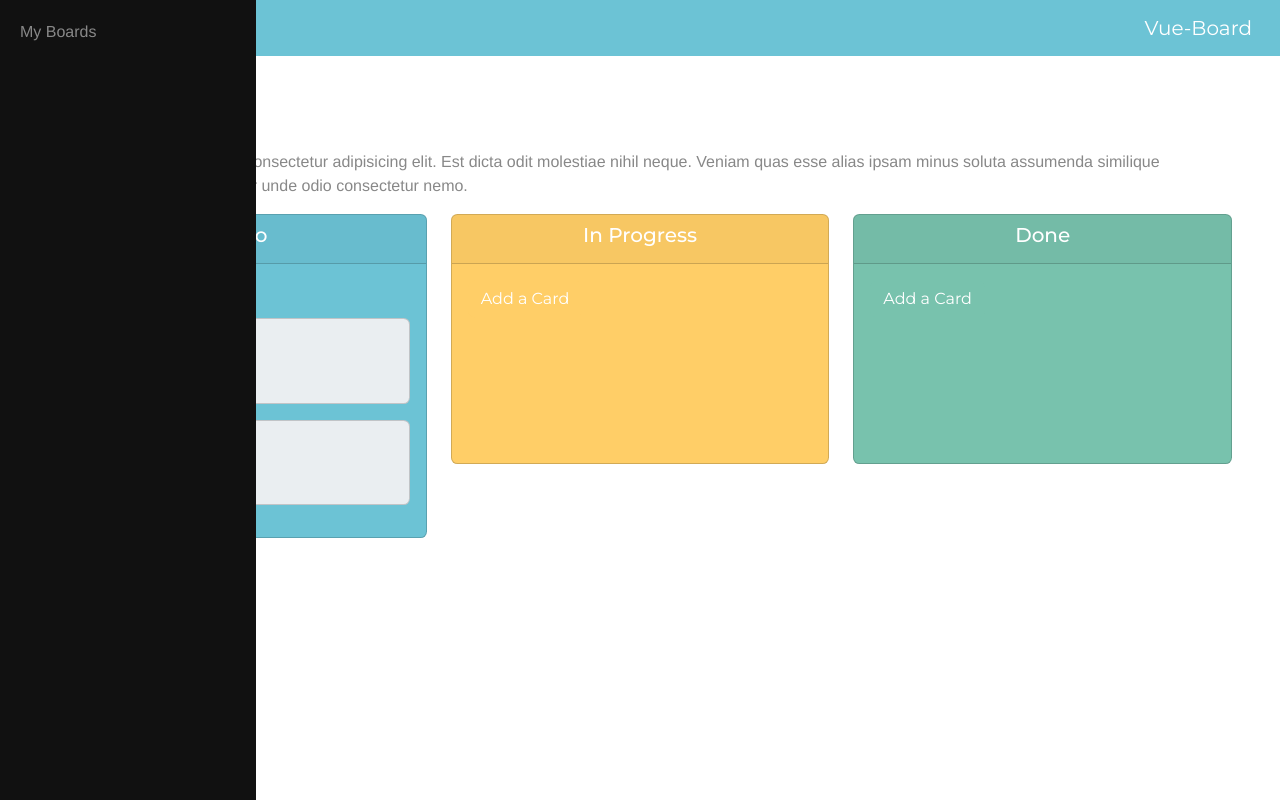
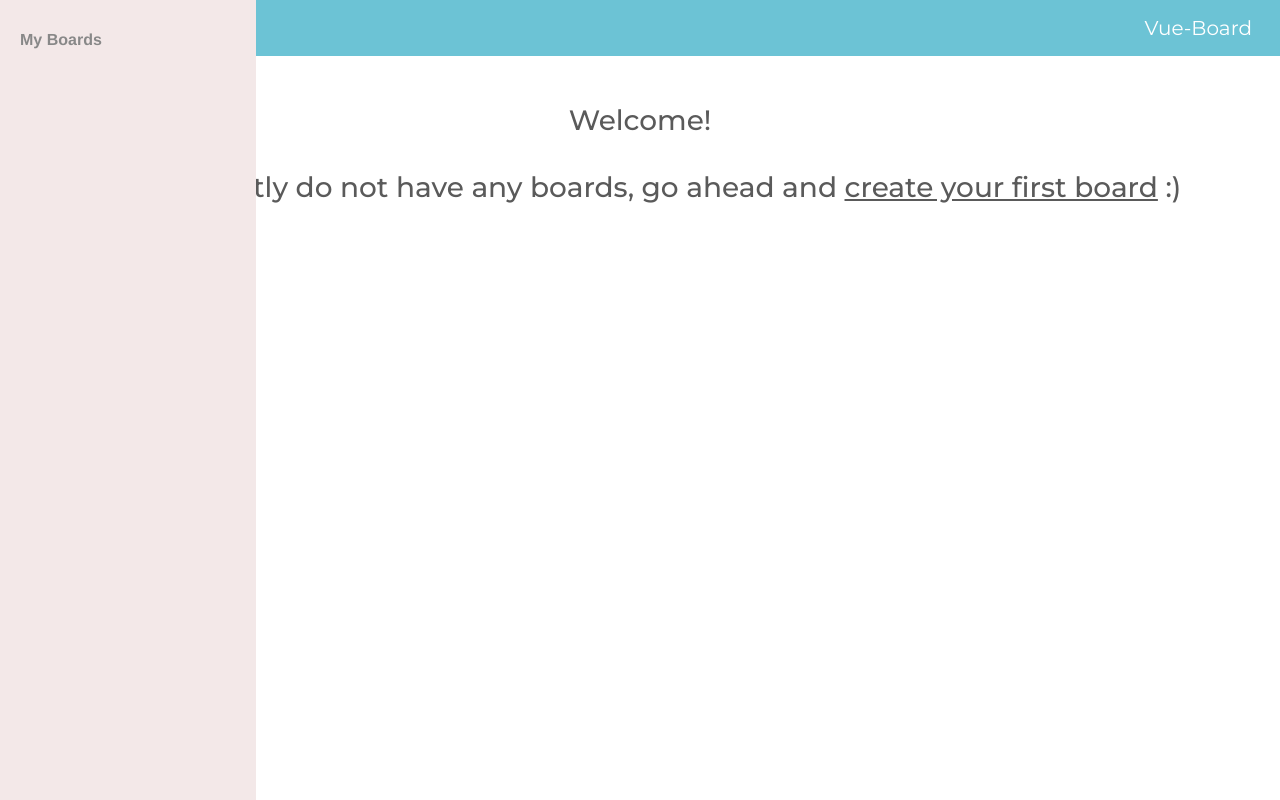
Before and after one commit to torrizing/vue2-kanban-board, a Vue app: page /#/ in a window 1280 px wide. Both pictures are taken after a click on the button 25 px from the left and 28 px from the top of the page. Built offline with nearby package versions, Linux system fonts and the light colour scheme.

Commit message:
Added welcome page

```diff
--- a/src/App.vue
+++ b/src/App.vue
@@ -1,26 +1,32 @@
 <template>
   <div id="app">
-    <!-- Add side nav bar -->
-    <div id="sideNav" v-show="showSideNav">
-      <div style="text-align:right;">
-        <font-awesome-icon class="closebtn" @click="closeSideNav()" icon="fa-solid fa-xmark" />
+    <!-- Side nav bar -->
+    <!-- <div id="sideNav" v-show="showSideNav">
+      <div class="mb-2" style="text-align:right;">
+        <font-awesome-icon class="closebtn" color="#ff7851" @click="closeSideNav()" icon="fa-solid fa-xmark" />
+      </div>
+
+      <div style="display:flex;" class="mb-3">
+        <span><strong>My Boards</strong></span>
+
+        <span style="margin-left:auto;"> <font-awesome-icon class="addNewBoardIcon" icon="fa-solid fa-plus" data-bs-toggle="modal" data-bs-target="#exampleModal" @click="addNewBoard()"/></span>
       </div>
 
       <div>
-        My Boards <font-awesome-icon class="addNewBoardIcon" icon="fa-solid fa-plus" data-bs-toggle="modal" data-bs-target="#exampleModal" @click="addNewBoard()"/>
+        <div v-for="eachBoard in allBoardsList" :key="eachBoard.boardI" class="eachBoardClass mb-2" @click="accessBoard(eachBoard)">{{eachBoard.boardName}}</div>
       </div>
 
-    </div>
-
+    </div> -->
+<!--
     <nav class="navbar navbar-expand-lg navbar-dark bg-info">
       <div class="container-fluid d-flex">
-      <button class="btn btn-info" type="submit" @click="openSideNav()"><font-awesome-icon icon="fa-solid fa-bars" /></button>
+      <button class="btn btn-info" type="submit" @click="openSideNav()"><font-awesome-icon icon="fa-solid fa-bars" /></button> -->
 
 
         <!-- <button class="navbar-toggler" type="button" data-bs-toggle="collapse" data-bs-target="#navbarColor01" aria-controls="navbarColor01" aria-expanded="false" aria-label="Toggle navigation">
           <span class="navbar-toggler-icon"></span>
         </button> -->
-        <a class="navbar-brand" href="#">Vue-Board</a>
+        <!-- <a class="navbar-brand" href="#">Vue-Board</a> -->
 
         <!-- <div class="collapse navbar-collapse" id="navbarColor01">
           <ul class="navbar-nav me-auto">
@@ -44,17 +50,16 @@
             <button class="btn btn-secondary my-2 my-sm-0" type="submit">Search</button>
           </form>
         </div> -->
-      </div>
-    </nav>
-    <div>My Boards <font-awesome-icon class="addNewBoardIcon" icon="fa-solid fa-plus" data-bs-toggle="modal" data-bs-target="#exampleModal" @click="addNewBoard()"/></div>
+      <!-- </div>
+    </nav> -->
 
     <!-- Button trigger modal -->
     <!-- <button type="button" class="btn btn-primary" data-bs-toggle="modal" data-bs-target="#exampleModal">
       Launch demo modal
     </button> -->
 
-    <!-- Modal -->
-    <div class="modal" id="exampleModal" data-bs-backdrop="static" data-bs-keyboard="false" tabindex="-1" aria-labelledby="staticBackdropLabel" aria-hidden="true">
+    <!-- Create New Board Dialog -->
+    <!-- <div class="modal" id="exampleModal" data-bs-backdrop="static" data-bs-keyboard="false" tabindex="-1" aria-labelledby="staticBackdropLabel" aria-hidden="true">
       <div class="modal-dialog" role="document">
         <div class="modal-content">
           <div class="modal-header">
@@ -81,39 +86,46 @@
           </div>
         </div>
       </div>
-    </div>
+    </div> -->
     <router-view/>
   </div>
 </template>
 
 <script>
+
 export default {
   name: 'App',
+
   data() {
     return {
-      newBoardName: '',
-      newBoardDesc: '',
-      showSideNav: false
+      // newBoardName: '',
+      // newBoardDesc: '',
+      // showSideNav: false,
+      // allBoardsList: [{boardName: 'First Board', boardDesc: 'Lorem ipsum dolor sit amet consectetur adipisicing elit. Est dicta odit molestiae nihil neque. Veniam quas esse alias ipsam minus soluta assumenda similique exercitationem quae! Pariatur unde odio consectetur nemo.', boardId: 0}]
     }
   },
   methods: {
-    openSideNav(){
-      this.showSideNav = true;
-    },
+    // openSideNav(){
+    //   this.showSideNav = true;
+    // },
 
-    closeSideNav(){
+    // closeSideNav(){
 
-      this.showSideNav = false;
-    },
+    //   this.showSideNav = false;
+    // },
 
-    addNewBoard() {
-      // A dialog pops up asking for board name and description
-      // Emit an event to home.vue
-    },
+    // addNewBoard() {
+    //   // A dialog pops up asking for board name and description
+    //   // Emit an event to home.vue
+    // },
 
-    createNewBoard(){
-      // Create New Board
-    }
+    // createNewBoard(){
+    //   // Create New Board
+    // },
+
+    // accessBoard(eachBoard){
+    //   console.log(eachBoard)
+    // }
   }
 }
 </script>
@@ -127,7 +139,7 @@ export default {
   /* color: #2c3e50; */
 }
 
-.addNewBoardIcon:hover, .closebtn:hover{
+/* .addNewBoardIcon:hover, .closebtn:hover{
   cursor: pointer;
 }
 
@@ -138,10 +150,14 @@ export default {
   z-index: 1;
   top: 0;
   left: 0;
-  background-color: #111;
-  /* overflow-x: hidden; */
+  background-color: rgb(243, 232, 232);
+  overflow-x: hidden;
   transition: 0.5s;
   padding: 20px;
 }
 
+.eachBoardClass:hover{
+  cursor: pointer;
+  color: #6cc3d5;
+} */
 </style>
--- a/src/components/board.vue
+++ b/src/components/board.vue
@@ -8,9 +8,9 @@
             <span class="input" role="textbox"></span>
         </span>
 
-        <span class="mt-2 ml-3">
-            <span><font-awesome-icon icon="fa-solid fa-pen" v-if="!isEditingBN" @click="editBoardName" class="editBoardClass" /></span>
-            <font-awesome-icon icon="fa-solid fa-check"  v-if="isEditingBN" @click="stopEditBoardName" class="editBoardClass" style="color:green"/>
+        <span class="mt-2 ms-3">
+            <font-awesome-icon icon="fa-solid fa-pen" v-if="!isEditingBN" @click="editBoardName" class="editBoardClass" />
+            <font-awesome-icon icon="fa-solid fa-check"  v-if="isEditingBN" @click="stopEditBoardName" class="editBoardClass" style="color:#78c2ad"/>
         </span>
     </div>
 
@@ -20,9 +20,9 @@
           <textarea v-if="isEditingBD" v-model="boardDesc" class="form-control" @keydown.enter="stopEditBoardDesc"></textarea>
       </span>
 
-      <span class="mt-2 ml-3">
+      <span class="mt-2 ms-3">
             <span><font-awesome-icon icon="fa-solid fa-pen" v-if="!isEditingBD" @click="editBoardDesc" class="editBoardClass" /></span>
-            <font-awesome-icon icon="fa-solid fa-check" v-if="isEditingBD" @click="stopEditBoardDesc" class="editBoardClass" style="color:green"/>
+            <font-awesome-icon icon="fa-solid fa-check" v-if="isEditingBD" @click="stopEditBoardDesc" class="editBoardClass" style="color:#78c2ad"/>
         </span>
     </div>
 
@@ -55,11 +55,10 @@ export default {
     // draggable,
     taskLane
   },
-
+  props: ['boardName', 'boardDesc'],
   data () {
     return {
-      boardName: 'First Board',
-      boardDesc: "Lorem ipsum dolor sit amet consectetur adipisicing elit. Est dicta odit molestiae nihil neque. Veniam quas esse alias ipsam minus soluta assumenda similique exercitationem quae! Pariatur unde odio consectetur nemo.",
+
       isEditingBN: false,
       isEditingBD: false,
       todoItems: [{title:'Cook', description:'2 pax dinner'},
@@ -90,7 +89,6 @@ export default {
 }
 </script>
 
-<!-- Add "scoped" attribute to limit CSS to this component only -->
 <style>
 
 .editBoardClass:hover {
--- a/src/components/home.vue
+++ b/src/components/home.vue
@@ -1,7 +1,96 @@
 <template>
-  <div class="m-4">
-      <!-- <button type="button" class="btn btn-info"><span><font-awesome-icon icon="fa-solid fa-plus" /></span>New Board</button> -->
-    <board></board>
+  <div>
+    <!-- Side nav bar -->
+    <div id="sideNav" v-show="showSideNav">
+      <div class="mb-2" style="text-align:right;">
+        <font-awesome-icon class="closebtn" color="#ff7851" @click="closeSideNav()" icon="fa-solid fa-xmark" />
+      </div>
+
+      <div style="display:flex;" class="mb-3">
+        <span><strong>My Boards</strong></span>
+
+        <span style="margin-left:auto;"> <font-awesome-icon class="addNewBoardIcon" icon="fa-solid fa-plus" data-bs-toggle="modal" data-bs-target="#exampleModal"/></span>
+      </div>
+
+      <div>
+        <div v-for="eachBoard in allBoardsList" :key="eachBoard.boardI" class="eachBoardClass mb-2" @click="accessBoard(eachBoard)">{{eachBoard.boardName}}</div>
+      </div>
+    </div>
+
+    <nav class="navbar navbar-expand-lg navbar-dark bg-info">
+      <div class="container-fluid d-flex">
+      <button class="btn btn-info" type="submit" @click="openSideNav()"><font-awesome-icon icon="fa-solid fa-bars" /></button>
+
+
+        <!-- <button class="navbar-toggler" type="button" data-bs-toggle="collapse" data-bs-target="#navbarColor01" aria-controls="navbarColor01" aria-expanded="false" aria-label="Toggle navigation">
+          <span class="navbar-toggler-icon"></span>
+        </button> -->
+        <a class="navbar-brand" href="#">Vue-Board</a>
+
+        <!-- <div class="collapse navbar-collapse" id="navbarColor01">
+          <ul class="navbar-nav me-auto">
+            <li class="nav-item">
+              <a class="nav-link active" href="#">Home
+                <span class="visually-hidden">(current)</span>
+              </a>
+            </li>
+            <li class="nav-item">
+              <a class="nav-link" href="#">Features</a>
+            </li>
+            <li class="nav-item">
+              <a class="nav-link" href="#">Pricing</a>
+            </li>
+            <li class="nav-item">
+              <a class="nav-link" href="#">About</a>
+            </li>
+          </ul>
+          <form class="d-flex">
+            <input class="form-control me-sm-2" type="text" placeholder="Search">
+            <button class="btn btn-secondary my-2 my-sm-0" type="submit">Search</button>
+          </form>
+        </div> -->
+      </div>
+    </nav>
+
+     <!-- Create New Board Dialog -->
+    <div class="modal" id="exampleModal" data-bs-backdrop="static" data-bs-keyboard="false" tabindex="-1" aria-labelledby="staticBackdropLabel" aria-hidden="true">
+      <div class="modal-dialog" role="document">
+        <div class="modal-content">
+          <div class="modal-header">
+            <h5 class="modal-title">Create a New Board</h5>
+            <button type="button" class="btn-close" data-bs-dismiss="modal" aria-label="Close" @click="closeNewBoard()">
+              <span aria-hidden="true"></span>
+            </button>
+          </div>
+          <div class="modal-body">
+            <form>
+              <div class="mb-3">
+                <label for="board-name" class="col-form-label">Name:</label>
+                <input type="text" class="form-control" id="board-name" v-model="newBoardName">
+              </div>
+              <div class="mb-3">
+                <label for="board-description" class="col-form-label">Description:</label>
+                <textarea class="form-control" id="board-description" v-model="newBoardDesc"></textarea>
+              </div>
+            </form>
+          </div>
+          <div class="modal-footer">
+            <button type="button" class="btn btn-primary" data-bs-dismiss="modal" @click="createNewBoard()">Create</button>
+            <button type="button" class="btn btn-secondary" data-bs-dismiss="modal" @click="closeNewBoard()">Cancel</button>
+          </div>
+        </div>
+      </div>
+    </div>
+
+    <div v-if="allBoardsList.length == 0" class="text-center mt-5">
+      <h3>Welcome!<br><br> You currently do not have any boards, go ahead and <span class="createFirstBoard" data-bs-toggle="modal" data-bs-target="#exampleModal">create your first board</span> :)</h3>
+    </div>
+
+    <div v-else>
+      <board :boardName="currBoard.boardName" :boardDesc="currBoard.boardDesc"></board>
+      <!-- {boardName: 'First Board', boardDesc: 'Lorem ipsum dolor sit amet consectetur adipisicing elit. Est dicta odit molestiae nihil neque. Veniam quas esse alias ipsam minus soluta assumenda similique exercitationem quae! Pariatur unde odio consectetur nemo.', boardId: -1} -->
+    </div>
+
   </div>
 </template>
 
@@ -17,13 +106,82 @@ export default {
 
   data () {
     return {
+      newBoardName: '',
+      newBoardDesc: '',
+      showSideNav: false,
+      currBoardId: -1,
+      currBoard: {},
+      allBoardsList: []
+    }
+  },
 
+  methods: {
+    openSideNav(){
+      this.showSideNav = true;
+    },
+
+    closeSideNav(){
+      this.showSideNav = false;
+    },
+
+    createNewBoard(){
+      // Create New Board
+      console.log(this.newBoardName)
+      console.log(this.newBoardDesc)
+
+      // var current = new Date();
+      // console.log(current)
+      // var newBoardId = current.getFullYear() + "/" + current.getMonth() + "/" + current.getDate() + ","
+      this.currBoardId += 1
+      this.allBoardsList.push({boardName: this.newBoardName, boardDesc: this.newBoardDesc, boardId: this.currBoardId})
+      console.log(this.allBoardsList)
+      this.newBoardName = ''
+      this.newBoardDesc = ''
+    },
+
+    closeNewBoard(){
+      this.newBoardName = ''
+      this.newBoardDesc = ''
+    },
+
+    accessBoard(eachBoard){
+      console.log(eachBoard)
+      this.currBoard = eachBoard
+      this.closeSideNav()
     }
   }
 }
 </script>
 
-<!-- Add "scoped" attribute to limit CSS to this component only -->
 <style scoped>
+.createFirstBoard {
+  text-decoration: underline;
+}
 
+.createFirstBoard:hover {
+  cursor: pointer;
+  color:#6cc3d5;
+}
+
+.addNewBoardIcon:hover, .closebtn:hover{
+  cursor: pointer;
+}
+
+#sideNav {
+  height: 100%;
+  width: 20%;
+  position: fixed;
+  z-index: 1;
+  top: 0;
+  left: 0;
+  background-color: rgb(243, 232, 232);
+  /* overflow-x: hidden; */
+  transition: 0.5s;
+  padding: 20px;
+}
+
+.eachBoardClass:hover{
+  cursor: pointer;
+  color: #6cc3d5;
+}
 </style>
--- a/src/components/taskLane.vue
+++ b/src/components/taskLane.vue
@@ -9,9 +9,9 @@
                 <!-- <font-awesome-icon icon="fa-solid fa-ellipsis-vertical" /> -->
             <!-- </div> -->
 
-            <div class="card-header text-center" style="justify-content:space-between">
-                <h5 class="text-white">{{ title }}</h5>
-                <span><font-awesome-icon icon="fa-solid fa-ellipsis-vertical" /></span>
+            <div class="card-header text-center">
+                <h5 class="text-white">{{ title }} <font-awesome-icon class="" icon="fa-solid fa-ellipsis-vertical" /></h5>
+                <!-- <span><font-awesome-icon icon="fa-solid fa-ellipsis-vertical" /></span> -->
             </div>
             <div class="card-body">
                 <button type="button" @click="addCard()" class="btn addCardBtn" :class="btnColor"><font-awesome-icon icon="fa-solid fa-plus" /><span class="ml-1">Add a Card</span></button>
--- a/src/store.js
+++ b/src/store.js
@@ -5,10 +5,8 @@ Vue.use(Vuex)
 
 export default new Vuex.Store({
   state: {
-    items: {
-      todo: [],
-      progress: [],
-      done: []
+    allBoards: {
+      board: [{boardId: -1, boardName:'', boardDesc:'', allItems: {todoItems: [], progressItems: [], doneItems: []}}],
     },
     nextId: 1
   },
```
